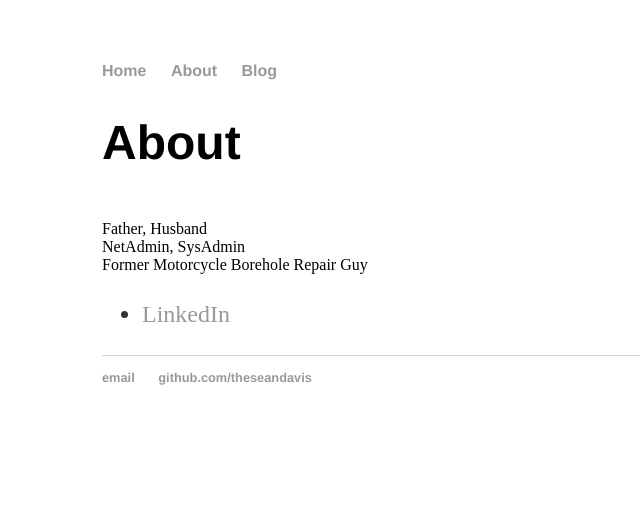
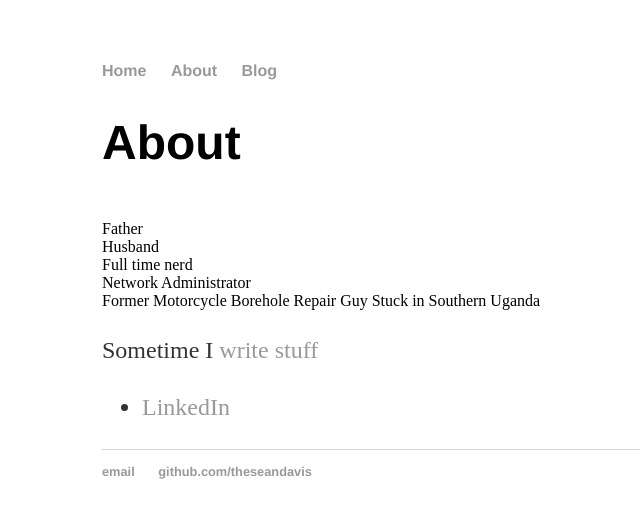
Before and after one commit to theseandavis/theseandavis.github.io, a Jekyll site: the page built from about/index.html, in a window 1280 px wide. Shown: the top 518 px of the page, without its empty margins (90-730 px from the left). Built offline with Jekyll 4.4.1, drawn with Linux system fonts in a browser that asks for light colours.

Commit message:
Update index.html

```diff
--- a/about/index.html
+++ b/about/index.html
@@ -5,9 +5,12 @@ title: About Sean Davis
 
 		<div class="about">
 			<h1>About</h1>
-			<br>Father, Husband
-			<br>NetAdmin, SysAdmin
-			<br>Former Motorcycle Borehole Repair Guy
+			<br>Father
+			<br>Husband
+			<br>Full time nerd
+			<br>Network Administrator
+			<br>Former Motorcycle Borehole Repair Guy Stuck in Southern Uganda
+			<p>Sometime I <a href="/blog">write stuff</a>
 			<ul class="contacts">
 				<!-- <li><a href="https://twitter.com/theuean">@theuean</a></li> -->
 				<li><a href="https://ca.linkedin.com/in/theseandavis">LinkedIn</a></li>
```
